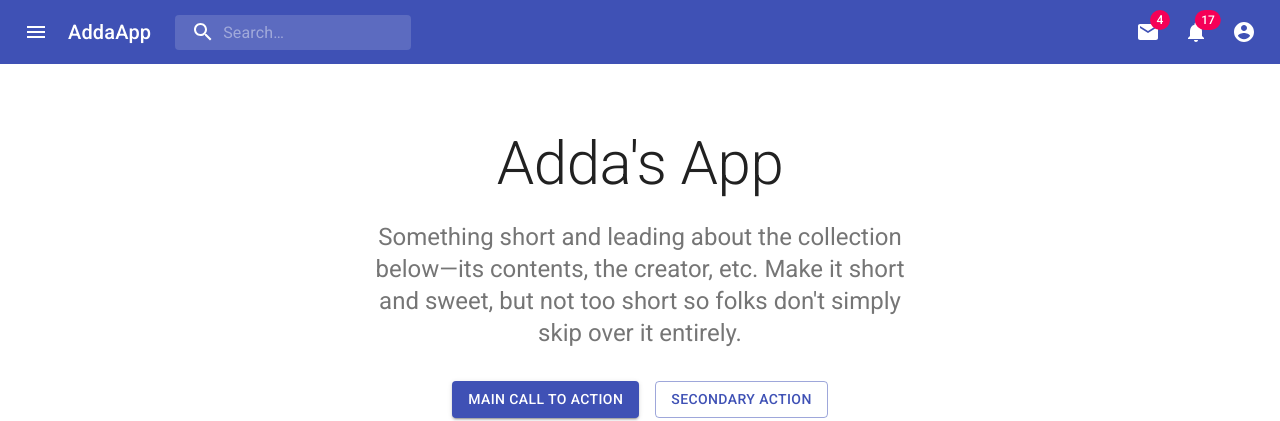
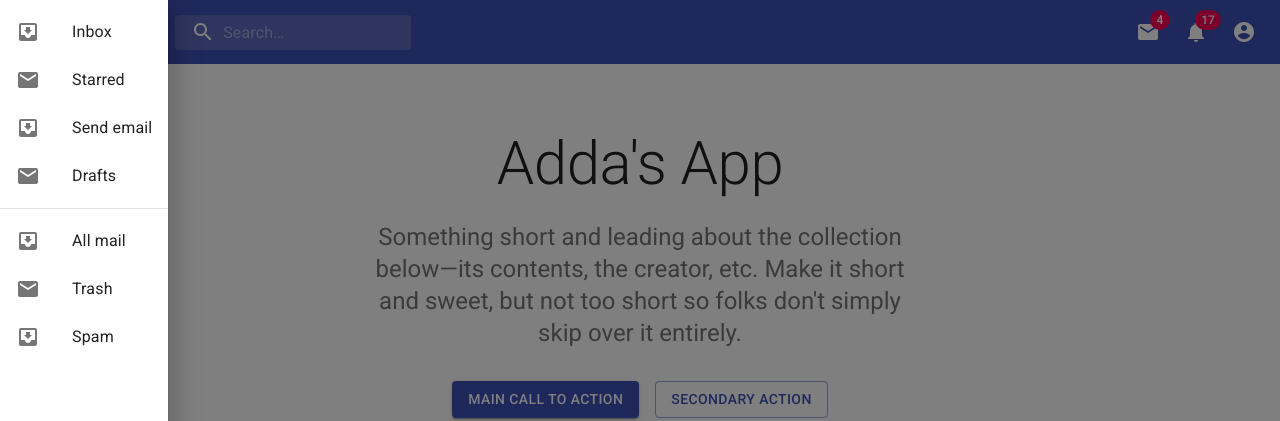
Before and after one commit to sbogde75/adda-app, a React (Create React App) app: page / in a window 1280 px wide. Both pictures are taken after a click on the button 36 px from the left and 32 px from the top of the page. Shown: the top 421 px of the page. Built offline with nearby package versions, Linux system fonts and the light colour scheme.

Commit message:
Added the SwipeableDrawer

```diff
--- a/src/components/IconMenu.js
+++ b/src/components/IconMenu.js
@@ -1,7 +1,18 @@
 import React from 'react';
+import clsx from 'clsx';
 import { makeStyles } from '@material-ui/core/styles';
 import IconButton from '@material-ui/core/IconButton';
 import MenuIcon from '@material-ui/icons/Menu';
+
+import SwipeableDrawer from '@material-ui/core/SwipeableDrawer';
+// import Button from '@material-ui/core/Button';
+import List from '@material-ui/core/List';
+import Divider from '@material-ui/core/Divider';
+import ListItem from '@material-ui/core/ListItem';
+import ListItemIcon from '@material-ui/core/ListItemIcon';
+import ListItemText from '@material-ui/core/ListItemText';
+import InboxIcon from '@material-ui/icons/MoveToInbox';
+import MailIcon from '@material-ui/icons/Mail';
 
 const useStyles = makeStyles((theme) => ({
   menuButton: {
@@ -11,15 +22,80 @@ const useStyles = makeStyles((theme) => ({
 
 export default function AppMenu() {
   const classes = useStyles();
+  const [state, setState] = React.useState({
+    top: false,
+    left: false,
+    bottom: false,
+    right: false,
+  });
+
+  const toggleDrawer = (anchor, open) => (event) => {
+    if (
+      event &&
+      event.type === 'keydown' &&
+      (event.key === 'Tab' || event.key === 'Shift')
+    ) {
+      return;
+    }
+
+    setState({ ...state, [anchor]: open });
+  };
+
+  const list = (anchor) => (
+    <div
+      className={clsx(classes.list, {
+        [classes.fullList]: anchor === 'top' || anchor === 'bottom',
+      })}
+      role='presentation'
+      onClick={toggleDrawer(anchor, false)}
+      onKeyDown={toggleDrawer(anchor, false)}
+    >
+      <List>
+        {['Inbox', 'Starred', 'Send email', 'Drafts'].map((text, index) => (
+          <ListItem button key={text}>
+            <ListItemIcon>
+              {index % 2 === 0 ? <InboxIcon /> : <MailIcon />}
+            </ListItemIcon>
+            <ListItemText primary={text} />
+          </ListItem>
+        ))}
+      </List>
+      <Divider />
+      <List>
+        {['All mail', 'Trash', 'Spam'].map((text, index) => (
+          <ListItem button key={text}>
+            <ListItemIcon>
+              {index % 2 === 0 ? <InboxIcon /> : <MailIcon />}
+            </ListItemIcon>
+            <ListItemText primary={text} />
+          </ListItem>
+        ))}
+      </List>
+    </div>
+  );
+
+  let anchor = 'left';
 
   return (
+    <>
       <IconButton
         edge='start'
         className={classes.menuButton}
         color='inherit'
         aria-label='open drawer'
+        onClick={toggleDrawer(anchor, true)}
       >
         <MenuIcon />
       </IconButton>
+      {/* <Button onClick={toggleDrawer(anchor, true)}>{anchor}</Button> */}
+      <SwipeableDrawer
+        anchor={anchor}
+        open={state[anchor]}
+        onClose={toggleDrawer(anchor, false)}
+        onOpen={toggleDrawer(anchor, true)}
+      >
+        {list(anchor)}
+      </SwipeableDrawer>
+    </>
   );
 }
```
Lines whose indentation alone changed are shown as unchanged.
